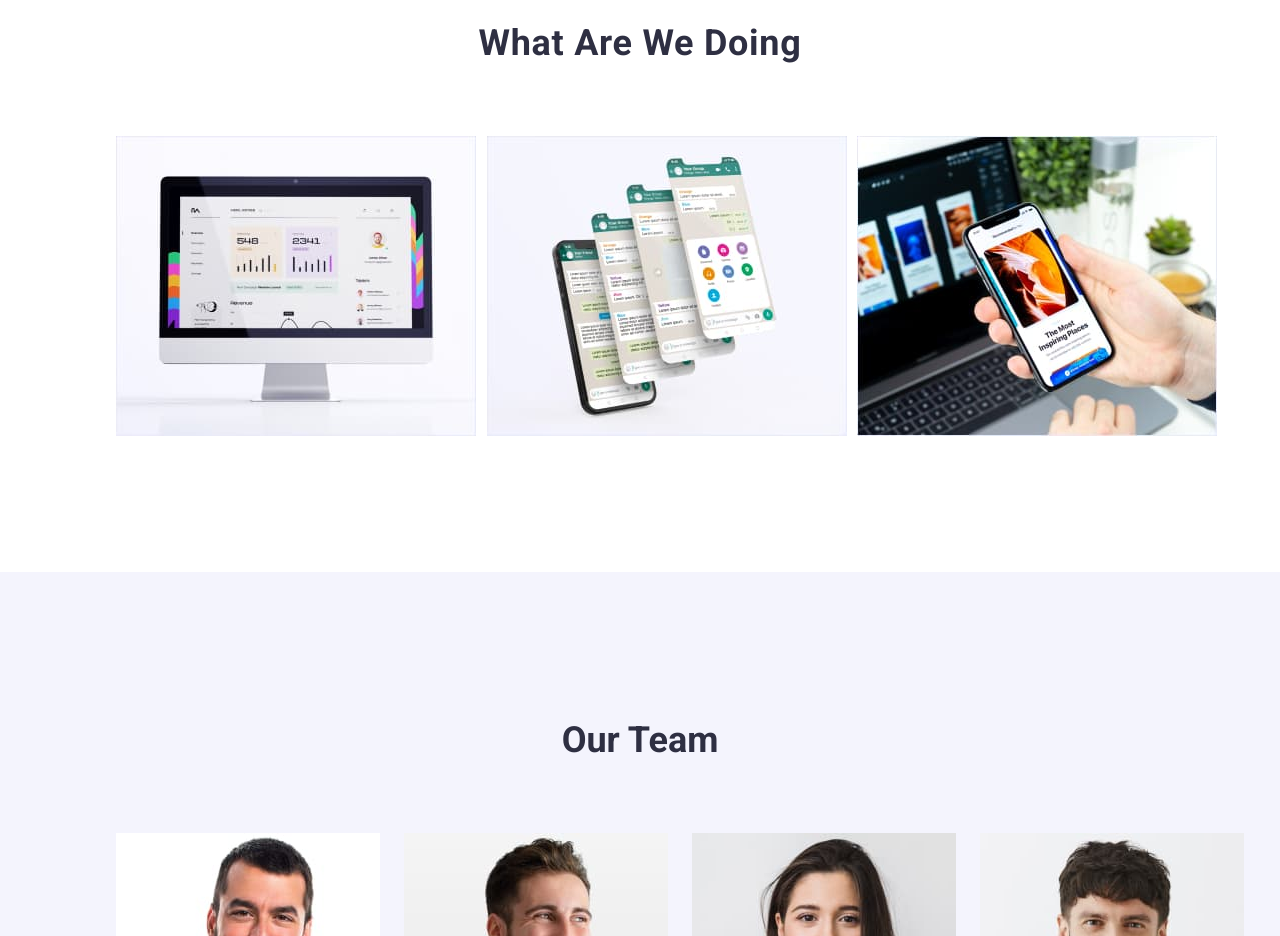
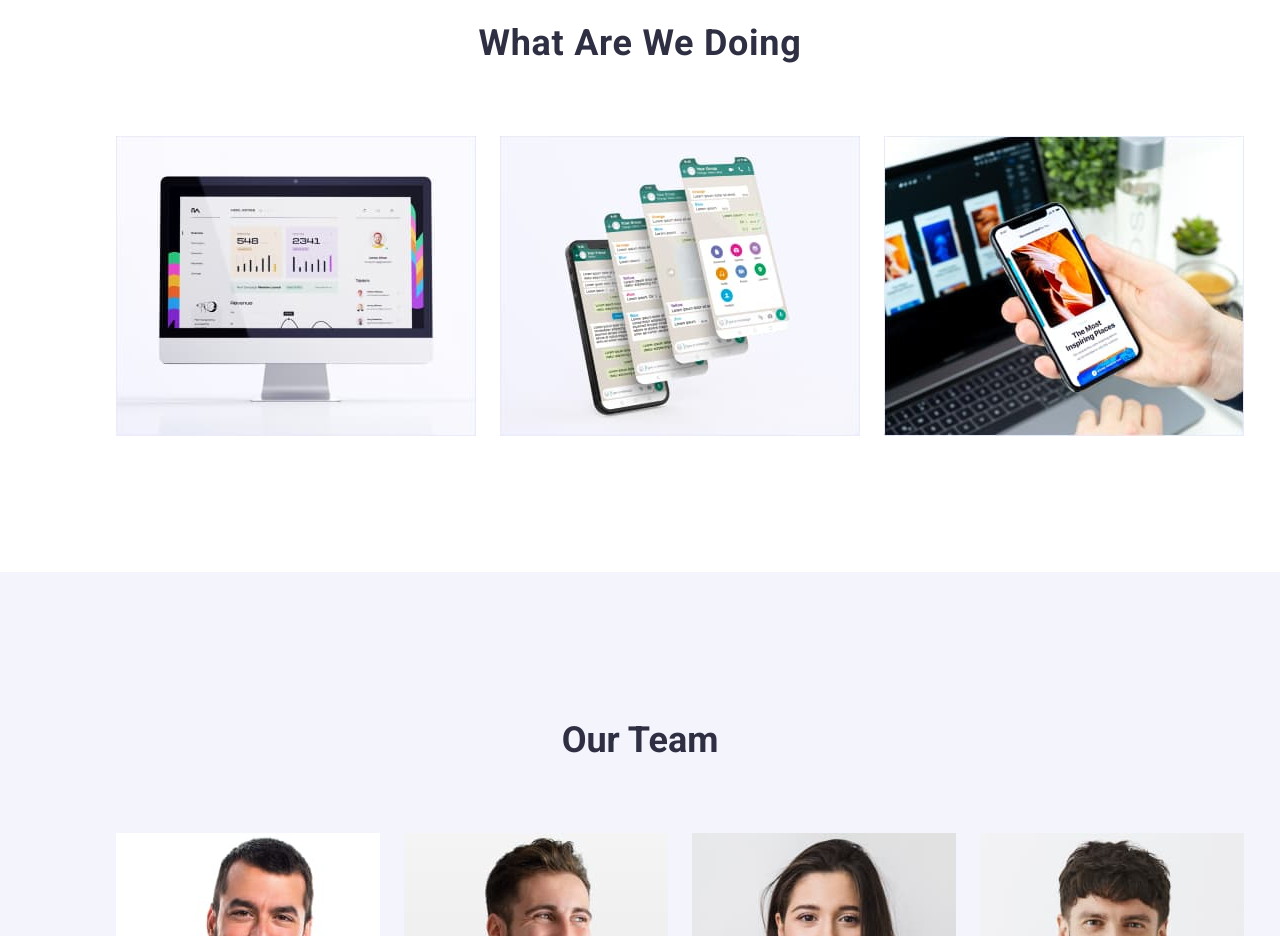
Before and after one commit to nicole778h/goit-markup-hw-03, a plain HTML site: page index.html in a window 1280 px wide. Shown: the part 1200-2136 px from the top of the page. Drawn offline with nearby package versions, Linux system fonts and the light colour scheme.

Commit message:
Update styles.css

```diff
--- a/css/styles.css
+++ b/css/styles.css
@@ -291,9 +291,8 @@ a{
 }
 
 .image-list-item {
-    width: calc((100% - 48px) / 3);
+    flex-basis: calc((100% - 48px) / 3);
 }
-
 .forth-section {
     padding: 120px 0;
 }
```
